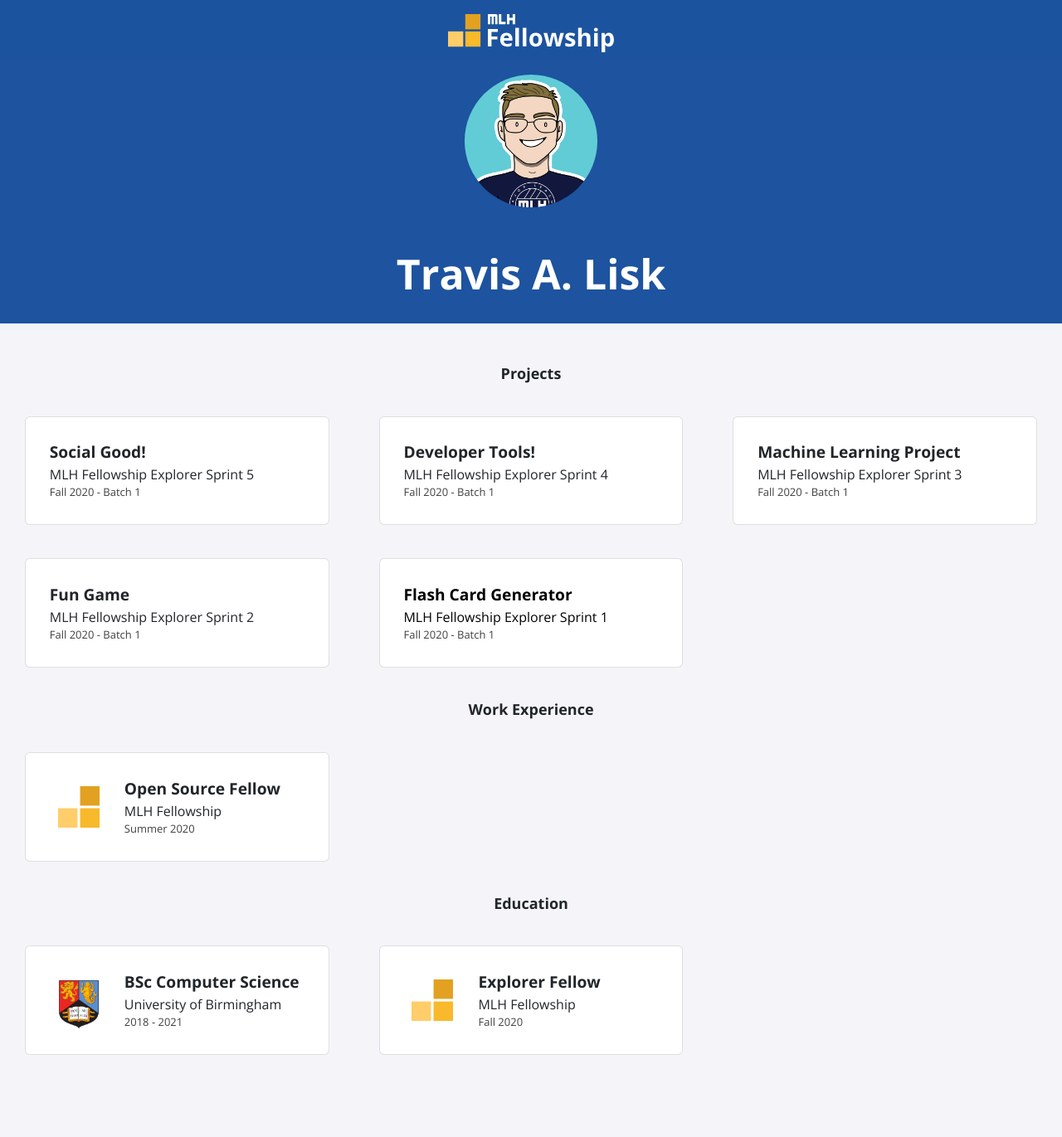
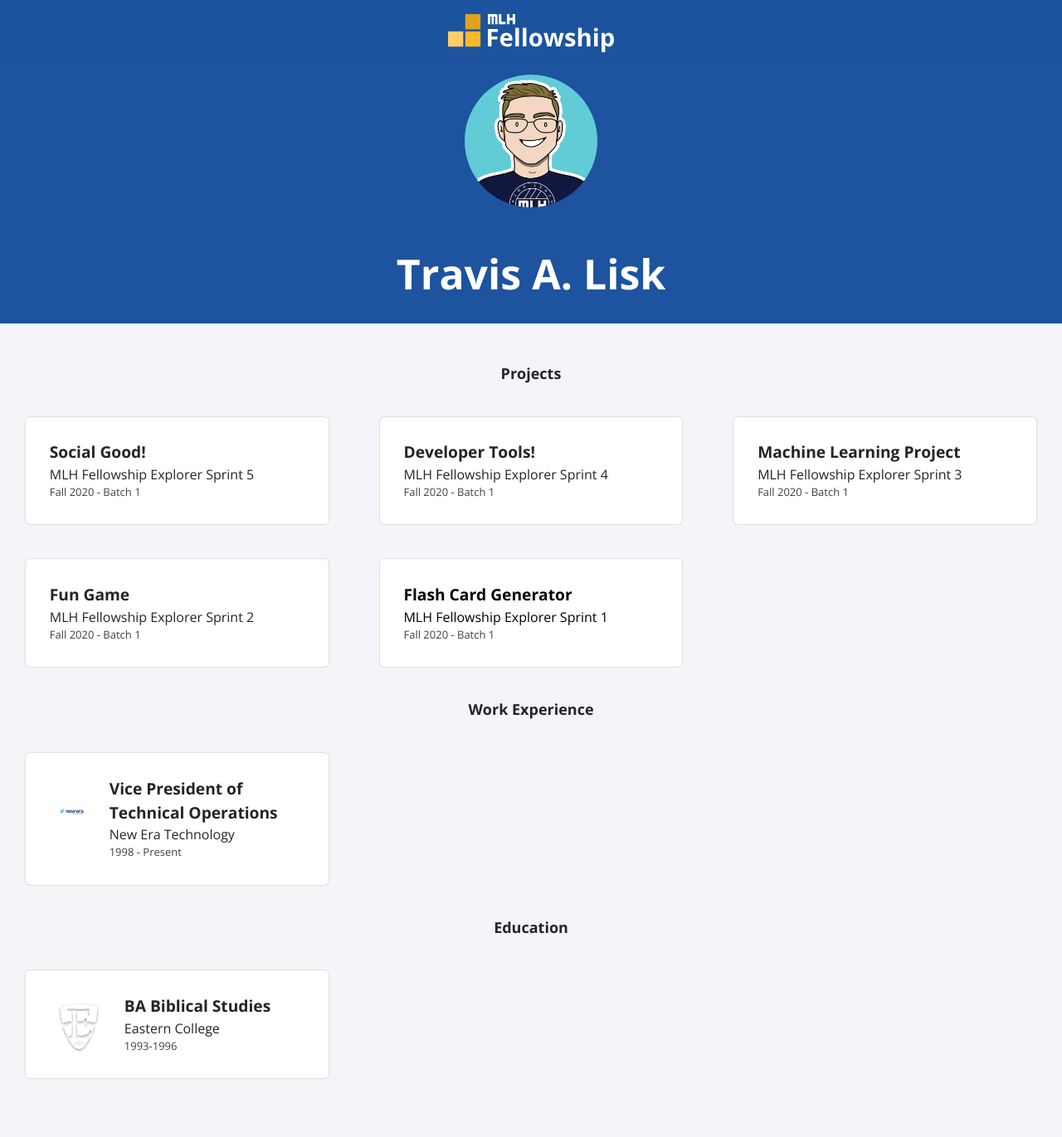
Before and after one commit to Arduino-TAL/Arduino-TAL.github.io, a Jekyll site: the page built from index.html, in a window 1280 px wide. Shown: the whole page at 83% size. Built offline with Jekyll 4.4.1, drawn with Linux system fonts in a browser that asks for light colours; nearby versions of some CDN libraries; before the commit the page ends 1342 px from its top, so only the background shows below that.

Commit message:
initi commit

```diff
--- a/_data/education.yml
+++ b/_data/education.yml
@@ -1,9 +1,4 @@
-- course: BSc Computer Science
-  institute: University of Birmingham
-  dates: 2018 - 2021
-  logo: uob.png
-
-- course: Explorer Fellow
-  institute: MLH Fellowship
-  dates: Fall 2020
-  logo: fellowship.svg
+- course: BA Biblical Studies
+  institute: Eastern College
+  dates: 1993-1996
+  logo: eastern.svg
--- a/_data/experience.yml
+++ b/_data/experience.yml
@@ -1,4 +1,4 @@
-- role: Open Source Fellow
-  company: MLH Fellowship
-  dates: Summer 2020
-  logo: fellowship.svg
+- role: Vice President of Technical Operations
+  company: New Era Technology
+  dates: 1998 - Present
+  logo: newera-tech-logo-retina.png
```
Also changed, not shown: assets/img/education/eastern.svg (added), assets/img/education/fellowship.svg (deleted), assets/img/education/uob.png (deleted), assets/img/experience/fellowship.svg (deleted), assets/img/experience/mlh.svg (deleted), assets/img/experience/newera-tech-logo-retina.png (added).
